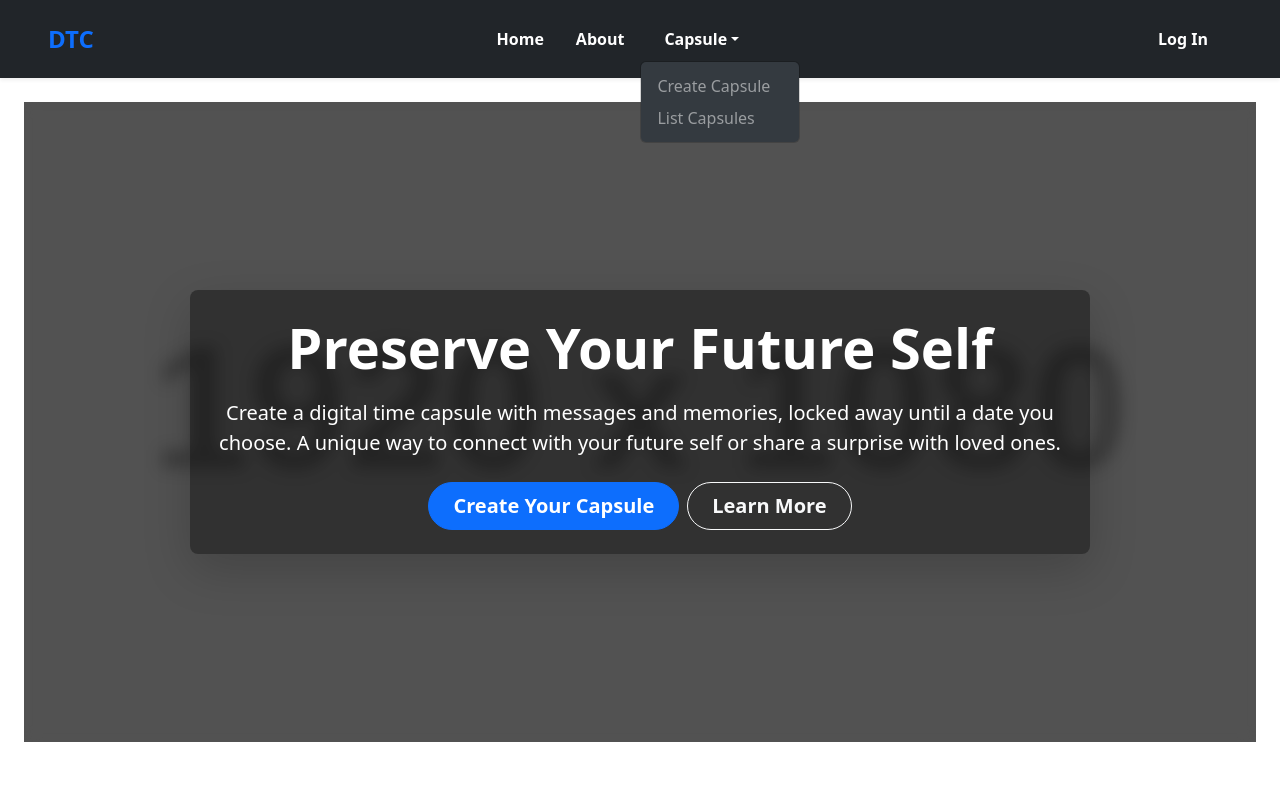
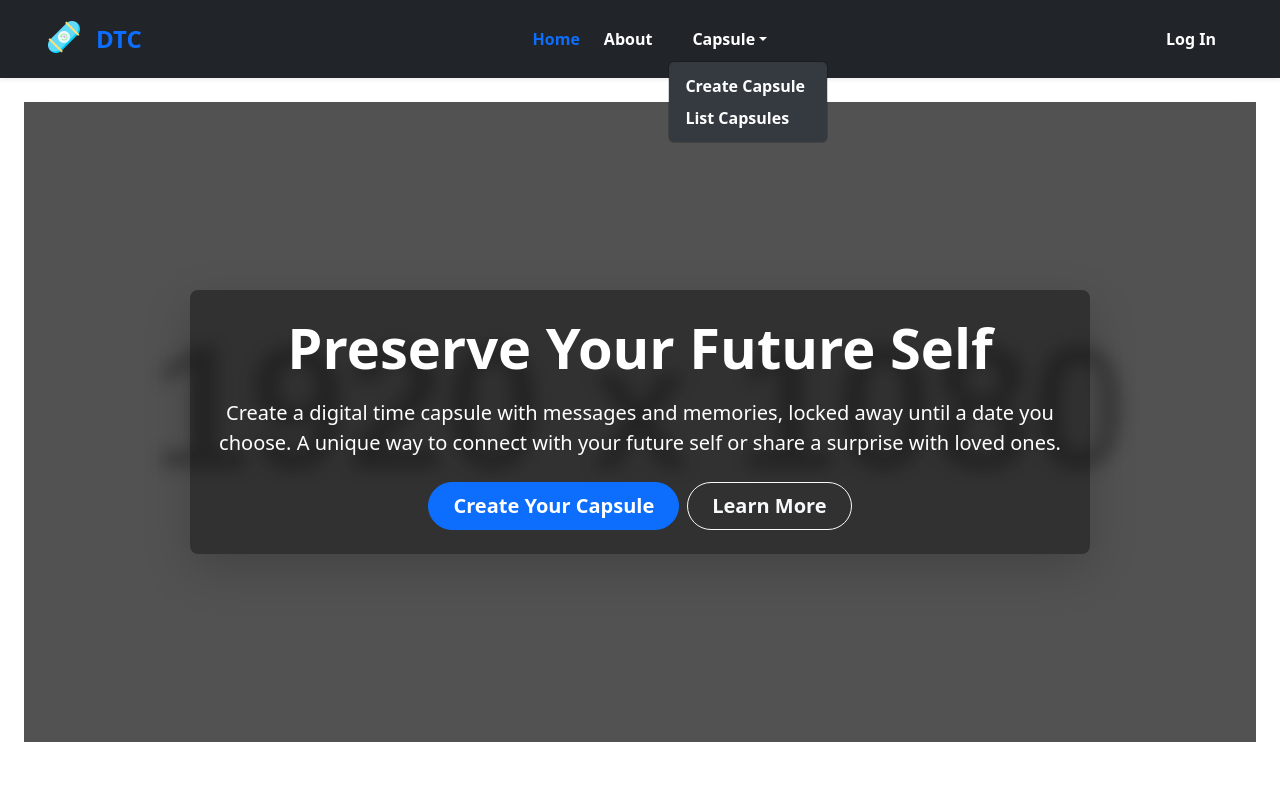
Before and after one commit to LARRYKIPKURUI/Digital-Time-Capsule, a React (Vite) app in the folder Frontend/: page / in a window 1280 px wide. Both pictures are taken after a click on the button "Capsule". Shown: the top 800 px of the page. Built offline with nearby package versions, Linux system fonts and the light colour scheme.

Commit message:
Added Logo and Added active feature for navigation

```diff
--- a/Frontend/src/components/NavBar.jsx
+++ b/Frontend/src/components/NavBar.jsx
@@ -1,26 +1,45 @@
-import { Navbar, Nav, NavDropdown, Container, Button } from 'react-bootstrap';
-import { Link } from 'react-router-dom';
+import { Navbar, Nav, NavDropdown, Container, Button } from "react-bootstrap";
+import { Link, useLocation, useNavigate } from "react-router-dom";
+import logo from "../assets/time-capsule.png";
 
 function CustomNavbar({ isLoggedIn, onLogout }) {
+  const location = useLocation();
+  const navigate = useNavigate();
+
+  const isActive = (path) =>
+    location.pathname === path ? "text-primary fw-bold" : "text-white px-3 fw-semibold";
+
   return (
-
-    <Navbar expand="lg" bg="dark" variant="dark" className="py-3 sticky-top shadow-sm">
+    <Navbar
+      expand="lg"
+      bg="dark"
+      variant="dark"
+      className="py-3 sticky-top shadow-sm"
+    >
       <Container fluid className="px-lg-5">
-        {/* DTC title */}
-        <Navbar.Brand as={Link} to="/" className="fw-bold fs-4 text-primary">
-          DTC
+        {/* DTC title and Logo */}
+        <Navbar.Brand as={Link} to="/">
+          <img
+            src={logo}
+            width="32"
+            height="32"
+            className="d-inline-block align-top me-2"
+            alt="DTC Logo"
+          />
+          <span className="fw-bold fs-4 text-primary mx-2">DTC</span>
         </Navbar.Brand>
 
-        {/* Navbar Toggle: for mobile  */}
         <Navbar.Toggle aria-controls="basic-navbar-nav" />
 
         <Navbar.Collapse id="basic-navbar-nav">
-          {/*  Nav Links  */}
+          {/* Nav Links */}
           <Nav className="mx-auto text-center flex-grow-1 justify-content-center">
-
-            <Nav.Link as={Link} to="/" className="text-white px-3 fw-semibold">Home</Nav.Link>
-            <Nav.Link as={Link} to="/about" className="text-white px-3 fw-semibold">About</Nav.Link>
-
+            <Nav.Link as={Link} to="/" className={isActive("/")}>
+              Home
+            </Nav.Link>
+            <Nav.Link as={Link} to="/about" className={isActive("/about")}>
+              About
+            </Nav.Link>
 
             <NavDropdown
               title="Capsule"
@@ -28,23 +47,35 @@ function CustomNavbar({ isLoggedIn, onLogout }) {
               className="px-3 fw-semibold"
               menuVariant="dark"
             >
-              <NavDropdown.Item as={Link} to="/new" className="text-white-50">Create Capsule</NavDropdown.Item>
-              <NavDropdown.Item as={Link} to="/capsule" className="text-white-50">List Capsules</NavDropdown.Item>
-              {/* <NavDropdown.Divider />  */}
-              {/* <NavDropdown.Item href="#action/3.4" className="text-muted small">More Info</NavDropdown.Item> */}
+              <NavDropdown.Item
+              as={Link}
+              to="/new"
+               className={isActive("/new")}
+              >
+                Create Capsule
+              </NavDropdown.Item>
+              <NavDropdown.Item
+                as={Link}
+                to="/capsule"
+                className={isActive("/capsule")}
+              >
+                List Capsules
+              </NavDropdown.Item>
             </NavDropdown>
           </Nav>
 
           {/* Log In / Log Out */}
           <Nav className="ms-auto d-flex align-items-center gap-2">
             {isLoggedIn ? (
-
-              <Button variant="outline-light" onClick={onLogout} className="rounded-pill px-4 py-2 fw-semibold">
+              <Button
+                variant="outline-light"
+                onClick={onLogout}
+                className="rounded-pill px-4 py-2 fw-semibold"
+              >
                 Log Out
               </Button>
             ) : (
-
-              <Nav.Link as={Link} to="/login" className="btn btn-primary rounded-pill px-4 py-2 text-white fw-semibold">
+              <Nav.Link as={Link} to="/login" className={isActive("/login")}>
                 Log In
               </Nav.Link>
             )}
```
